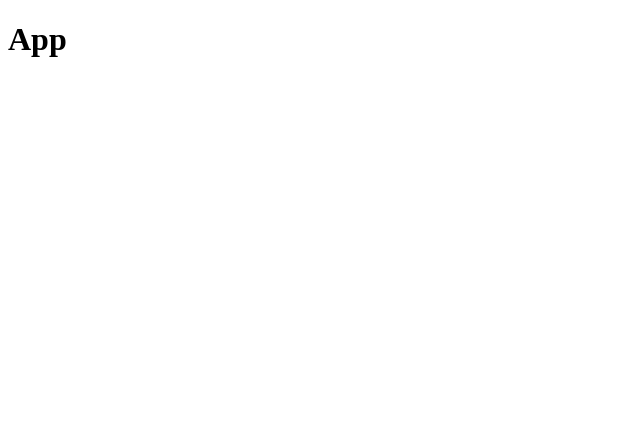
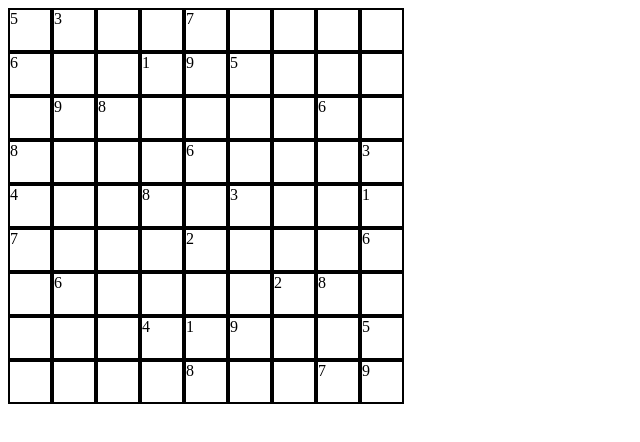
Before and after one commit to SamLeB1/sudoku, a React (Vite) app: page / in a window 1280 px wide. Shown: the top 442 px of the page, without its empty margins (0-640 px from the left). Built offline with nearby package versions, Linux system fonts and the light colour scheme.

Commit message:
displayed sudoku

```diff
--- a/src/App.tsx
+++ b/src/App.tsx
@@ -1,3 +1,5 @@
+import Sudoku from "./components/Sudoku/Sudoku.tsx";
+
 export default function App() {
-  return <h1>App</h1>;
+  return <Sudoku />;
 }
--- /dev/null
+++ b/src/components/Cell/Cell.css
@@ -0,0 +1,5 @@
+.cell {
+  border: 2px solid #000;
+  height: 40px;
+  width: 40px;
+}
--- /dev/null
+++ b/src/components/Cell/Cell.tsx
@@ -0,0 +1,9 @@
+import "./Cell.css";
+
+type CellProps = {
+  value: number;
+};
+
+export default function Cell({ value }: CellProps) {
+  return <div className="cell">{value !== 0 && value}</div>;
+}
--- /dev/null
+++ b/src/components/Sudoku/Sudoku.css
@@ -0,0 +1,3 @@
+.sudoku .row {
+  display: flex;
+}
--- /dev/null
+++ b/src/components/Sudoku/Sudoku.tsx
@@ -0,0 +1,29 @@
+import { useState } from "react";
+import Cell from "../Cell/Cell.tsx";
+import "./Sudoku.css";
+
+export default function Sudoku() {
+  const [grid, setGrid] = useState([
+    [5, 3, 0, 0, 7, 0, 0, 0, 0],
+    [6, 0, 0, 1, 9, 5, 0, 0, 0],
+    [0, 9, 8, 0, 0, 0, 0, 6, 0],
+    [8, 0, 0, 0, 6, 0, 0, 0, 3],
+    [4, 0, 0, 8, 0, 3, 0, 0, 1],
+    [7, 0, 0, 0, 2, 0, 0, 0, 6],
+    [0, 6, 0, 0, 0, 0, 2, 8, 0],
+    [0, 0, 0, 4, 1, 9, 0, 0, 5],
+    [0, 0, 0, 0, 8, 0, 0, 7, 9],
+  ]);
+
+  return (
+    <div className="sudoku">
+      {grid.map((row, i) => (
+        <div key={i} className="row">
+          {row.map((cell, j) => (
+            <Cell key={j} value={cell} />
+          ))}
+        </div>
+      ))}
+    </div>
+  );
+}
```
